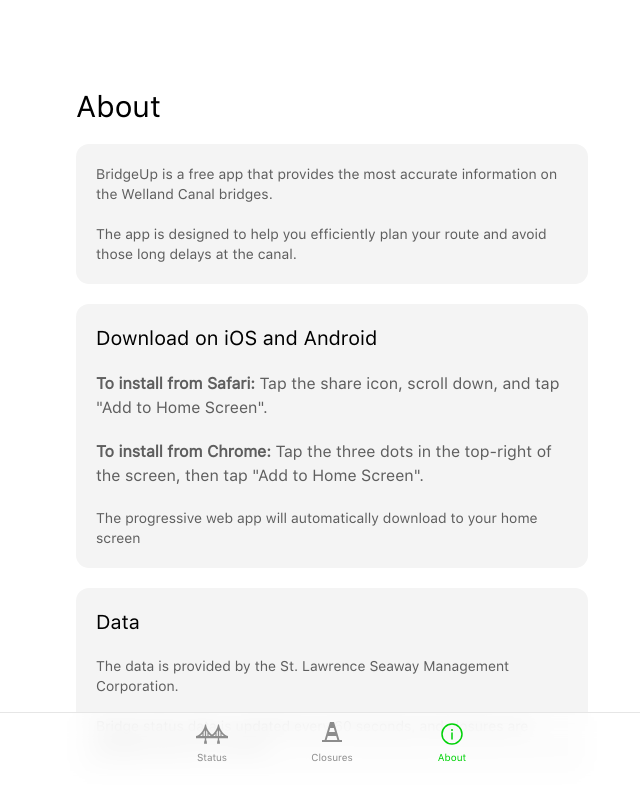
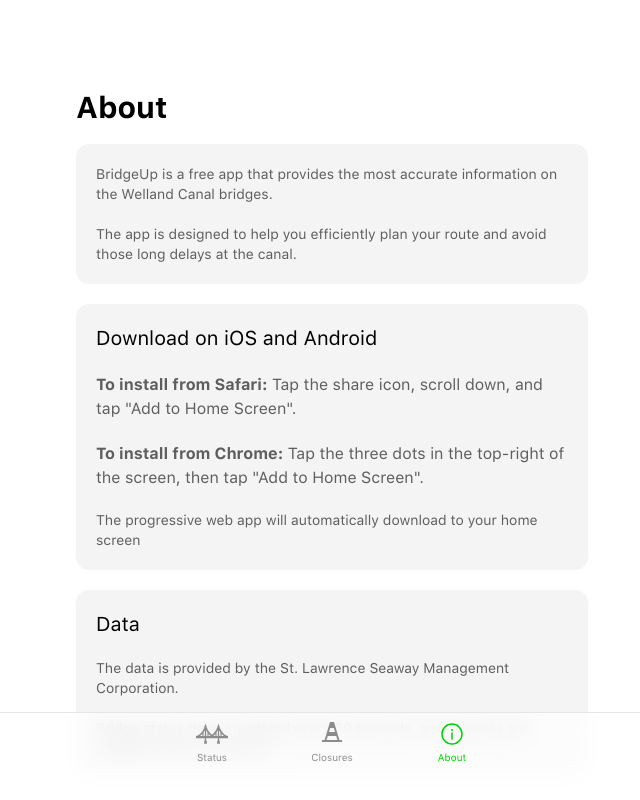
Before and after one commit to Jingyue-Wu/bridgeup, a React (Vite) app: page /about in a window 1280 px wide. Shown: the top 800 px of the page, without its empty margins (308-948 px from the left). Built offline with nearby package versions, Linux system fonts and the light colour scheme.

Commit message:
Update theme

```diff
--- a/package.json
+++ b/package.json
@@ -4,7 +4,7 @@
   "version": "0.0.0",
   "type": "module",
   "scripts": {
-    "dev": "vite",
+    "dev": "vite --host",
     "build": "tsc && vite build",
     "lint": "eslint . --ext ts,tsx --report-unused-disable-directives --max-warnings 0",
     "preview": "vite preview"
--- a/src/App.tsx
+++ b/src/App.tsx
@@ -9,7 +9,7 @@
         </div>
 
         {/* Nav bar */}
-        <div className='backdrop-blur-md bg-opacity-75 text-text-light m-auto flex justify-center fixed bottom-0 w-full h-[88px] border-t-[0.5px] border-border_light dark:border-text text-[10px] bg-bg dark:bg-bg_d2 dark:bg-opacity-75'>
+        <div className='backdrop-blur-md bg-opacity-70 text-text-light m-auto flex justify-center fixed bottom-0 w-full h-[88px] border-t-[0.5px] border-border_light dark:border-text text-[10px] bg-bg dark:bg-bg_d2 dark:bg-opacity-70'>
           <ul className='flex justify-center gap-10 mt-[5px]'>
             <li>
               <NavLink
--- a/src/components/Card.tsx
+++ b/src/components/Card.tsx
@@ -4,7 +4,7 @@
 export default function Card({ bridge }: { bridge: BridgeType }) {
   const [bg, setBg] = useState(() => {
     const mediaQuery = window.matchMedia("(prefers-color-scheme: dark)");
-    return mediaQuery.matches ? "#2D2D2D" : "#F4F4F4";
+    return mediaQuery.matches ? "#212121" : "#F4F4F4";
   });
   localStorage.setItem("bgColor", bg);
 
@@ -12,18 +12,18 @@
 
   const [textCol, setTextCol] = useState(() => {
     const mediaQuery = window.matchMedia("(prefers-color-scheme: dark)");
-    return mediaQuery.matches ? "#FCFCFC" : "#2D2D2D";
+    return mediaQuery.matches ? "#FCFCFC" : "#212121";
   });
   localStorage.setItem("textColor", textCol);
 
   useEffect(() => {
     const mediaQuery = window.matchMedia("(prefers-color-scheme: dark)");
     const handleChange = ({ matches }: MediaQueryListEvent) => {
-      const newColor = matches ? "#2D2D2D" : "#F4F4F4";
+      const newColor = matches ? "#212121" : "#F4F4F4";
       setBg(newColor);
       localStorage.setItem("bgColor", newColor);
 
-      const newTextColor = matches ? "#FCFCFC" : "#2D2D2D";
+      const newTextColor = matches ? "#FCFCFC" : "#212121";
       setTextCol(newTextColor);
       localStorage.setItem("textColor", newTextColor);
     };
--- a/src/index.css
+++ b/src/index.css
@@ -10,9 +10,26 @@
         url("/fonts/sf-pro-text_regular.ttf") format("truetype");
 }
 
+@font-face {
+    font-family: "Sf-pro-bold";
+    src: local("Sf-pro-bold"),
+        url("/fonts/sf-pro-text-bold.woff") format("woff");
+}
+
 . {
     font-family: Sf-pro;
 }
+
+body{
+    background-color: #FFFFFF
+}
+
+
+@media (prefers-color-scheme: dark) {
+    body{
+        background-color: #121212;
+    }
+  }
 
 input,
 textarea,
--- a/src/routes/about.tsx
+++ b/src/routes/about.tsx
@@ -2,7 +2,7 @@
   return (
     <>
       <div className='lg:m-auto lg:max-w-[40%] m-[5%]'>
-        <h1 className='text-3xl pt-2 my-5'>About</h1>
+        <h1 className='text-3xl pt-2 my-5 font-title'>About</h1>
 
         <div className='border-0 my-5 p-5 rounded-[13px] bg-card dark:bg-card_d'>
           <h2 className=' text-sm font-thin text-text2 dark:text-text2_d mb-5'>
@@ -20,12 +20,12 @@
           <h1 className='text-xl mb-5'>Download on iOS and Android</h1>
 
           <h2 className=' text-md font-thin mb-5 text-text2 dark:text-text2_d'>
-            <span className='font-bold'>To install from Safari:</span> Tap the
+            <span className='font-title'>To install from Safari:</span> Tap the
             share icon, scroll down, and tap "Add to Home Screen".
           </h2>
 
           <h2 className=' text-md font-thin mb-5 text-text2 dark:text-text2_d'>
-            <span className='font-bold'>To install from Chrome:</span> Tap the
+            <span className='font-title'>To install from Chrome:</span> Tap the
             three dots in the top-right of the screen, then tap "Add to Home
             Screen".
           </h2>
--- a/src/routes/closures.tsx
+++ b/src/routes/closures.tsx
@@ -29,7 +29,7 @@
   return (
     <>
       <div className='lg:m-auto lg:max-w-[40%] m-[5%]'>
-        <h1 className='text-3xl pt-2 my-5'>Closures</h1>
+        <h1 className='text-3xl pt-2 my-5 font-title'>Closures</h1>
         {closures.length !== 0 ? (
           closures.map((closure) => (
             <ClosureCard closure={closure} key={closure.id} />
--- a/src/routes/status.tsx
+++ b/src/routes/status.tsx
@@ -29,7 +29,7 @@
   return (
     <>
       <div className='lg:m-auto lg:max-w-[40%] m-[5%]'>
-        <h1 className='text-3xl pt-2 my-5'>Bridge Status</h1>
+        <h1 className='text-[32px] pt-2 my-5 font-title'>Bridge Status</h1>
 
 
         {bridges.map((bridge) => (
--- a/tailwind.config.js
+++ b/tailwind.config.js
@@ -8,15 +8,16 @@
   theme: {
     extend: {
       fontFamily: {
-        primary: "Sf-pro"
+        primary: "Sf-pro",
+        title: "Sf-pro-bold",
       },
     },
     colors: {
       'bg': '#FFFFFF',
       'bg_d': '#121212',
-      'bg_d2': '#2E2D2D',
+      'bg_d2': '#212121',
       'card': '#F4F4F4',
-      'card_d': '#2D2D2D',
+      'card_d': '#212121',
       'primary': '#00D208',
       'primary_d': '#81FF45',
       'text': '#000000',
```
Also changed, not shown: public/fonts/sf-pro-text-bold.woff (added).
